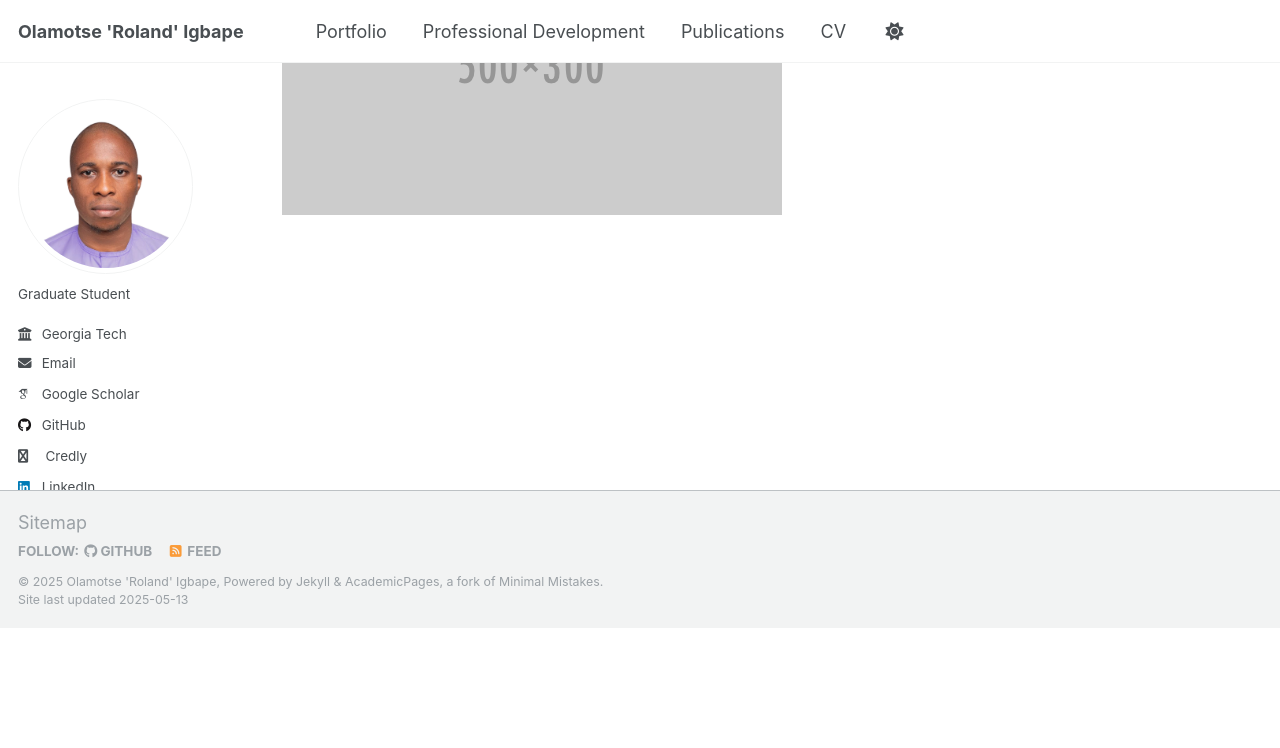
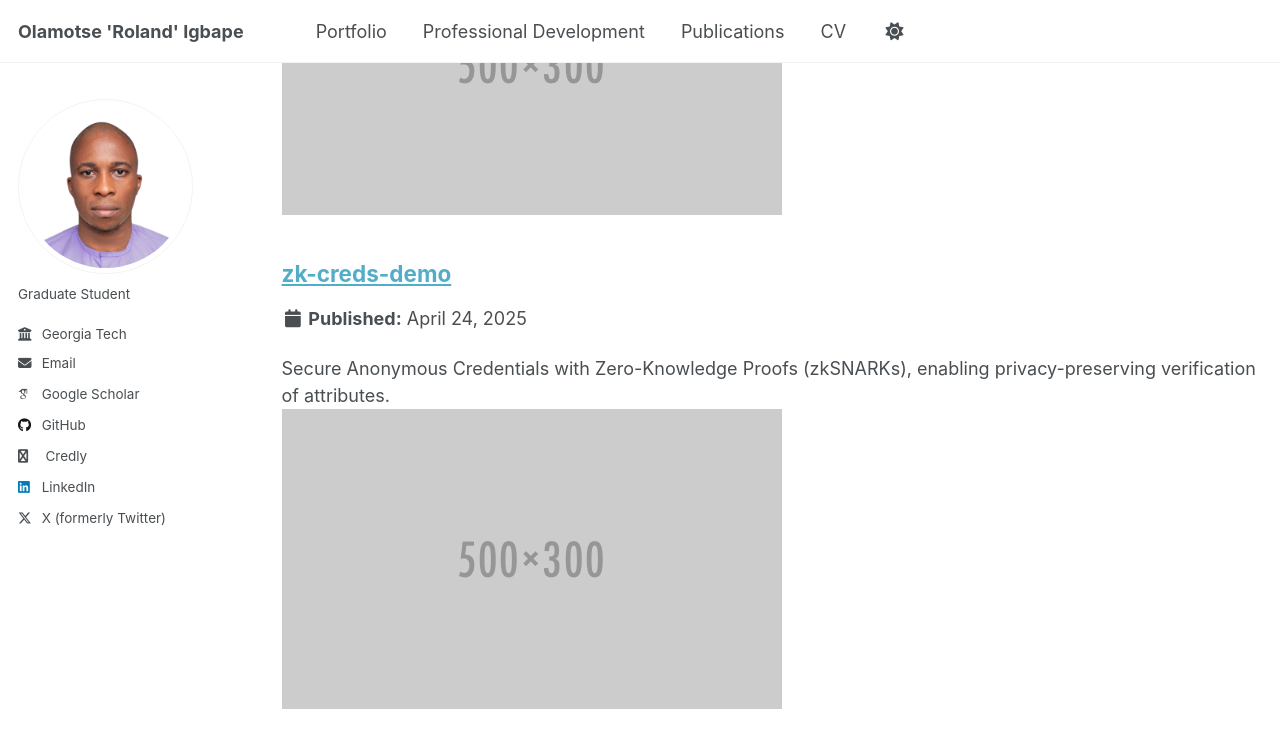
Before and after one commit to oigbape/oigbape.github.io, a Jekyll site: the page built from _pages/portfolio.html, in a window 1280 px wide and 900 px high, scrolled down 380 px. Shown: the top 748 px of the window. Built offline with Jekyll 4.4.1, drawn with Linux system fonts in a browser that asks for light colours; some web fonts are replaced; a file with an impossible date is left out; before the commit the page ends 1008 px from its top, so only the background shows below that.

Commit message:
Update zk-creds-demo.md

```diff
--- a/_portfolio/zk-creds-demo.md
+++ b/_portfolio/zk-creds-demo.md
@@ -2,7 +2,7 @@
 title: "zk-creds-demo"
 excerpt: "Secure Anonymous Credentials with Zero-Knowledge Proofs (zkSNARKs), enabling privacy-preserving verification of attributes.<br/><img src='/images/500x300.png'>"
 collection: portfolio
-date: "Spring 2025"
+date: "2025-04-24"
 tags: [Security, Cryptography, zkSNARKs, zkcreds, Privacy, Identity Management, Python] # Adjust as needed
 technologies: "zkSNARKs, [Python/Go/Rust?], Cryptographic Libraries"
 #github_url: "[Link to your GitHub repo for zk-creds]"
```
